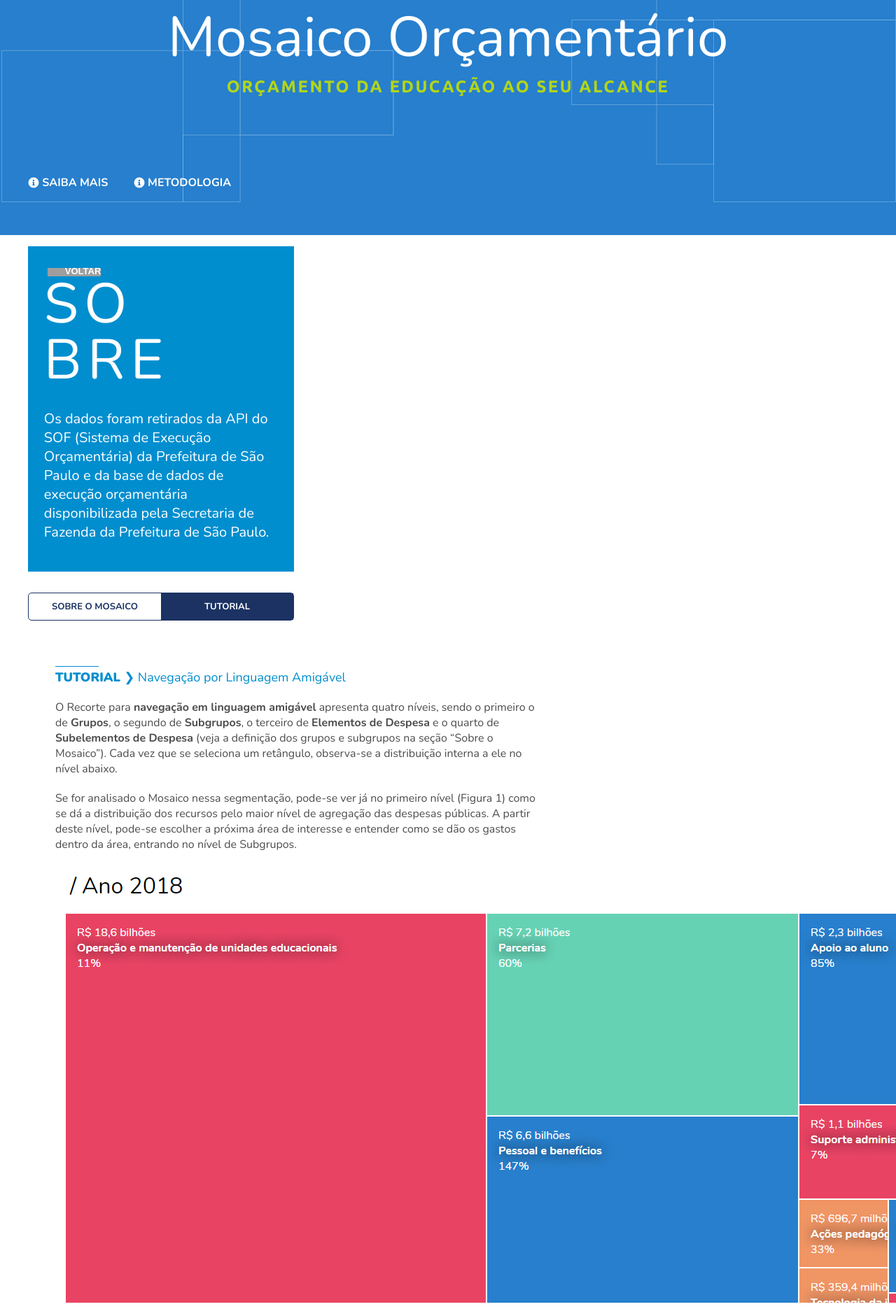
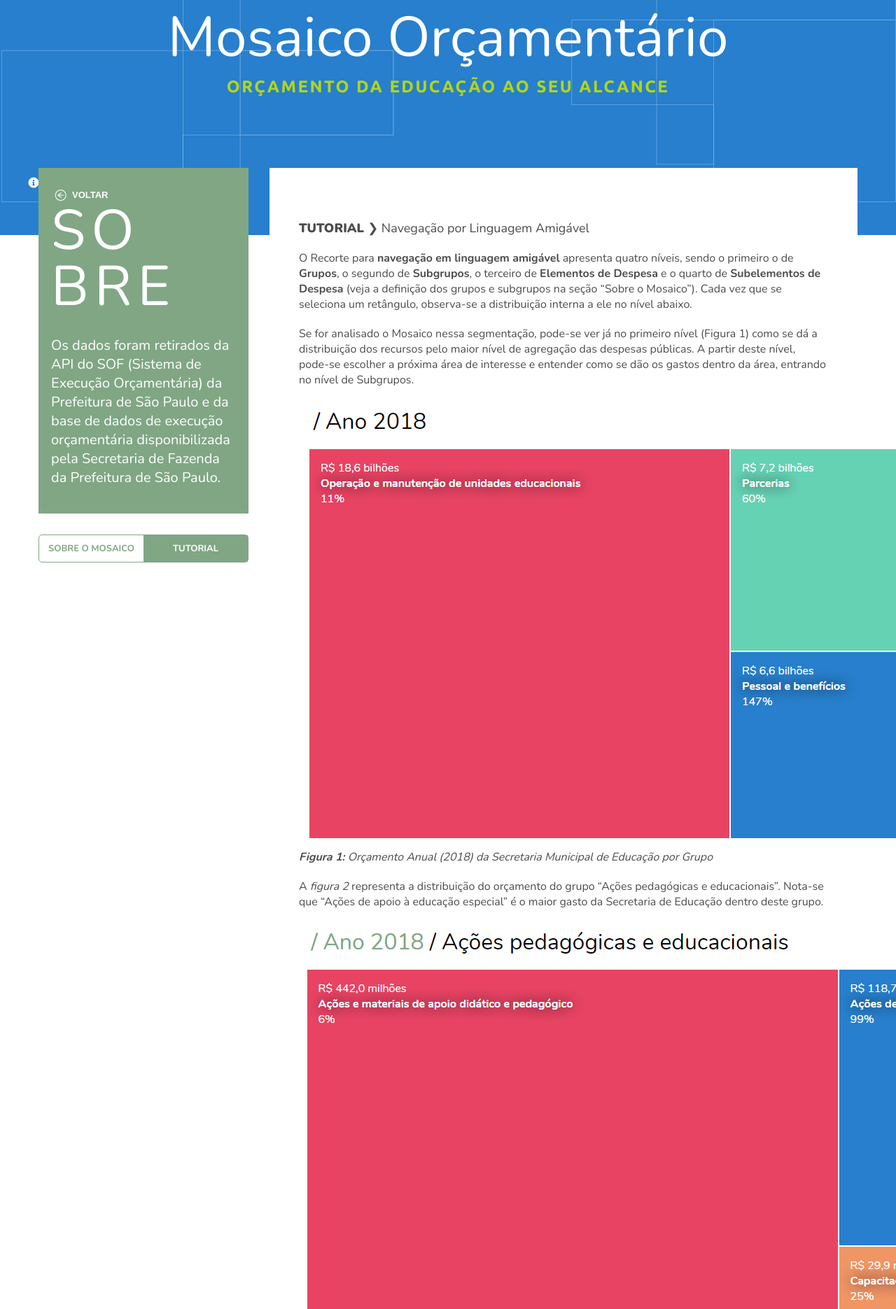
Before and after one commit to prefeiturasp/SME-Livro-Aberto, a Django app: page /mosaico/sobre in a window 1280 px wide; the page is wider, and only the part inside the window is pictured. Shown: the part 114-1985 px from the top of that part at 70% size. Run offline with Django 3.2, Linux system fonts and the light colour scheme; parts of the project's set-up code (start-up, migrations or seed data) failed here and were passed over; grey boxes are pictures that could not be loaded.

Commit message:
Atualizado o CSS com a quebra de seção nova

```diff
--- a/mosaico/static/css/mosaico.css
+++ b/mosaico/static/css/mosaico.css
@@ -6,9 +6,15 @@ header{
 }
 
 /* About Section */
+.wrapper.container {
+  display: flex;
+  margin-top: -7em;
+  justify-content: space-around;
+  flex-wrap: wrap;
+}
 
 .sidebar {
-  max-width: 380px;
+  width: 300px;
   align-self: flex-start;
 }
 
@@ -18,7 +24,7 @@ header{
 }
 
 .sidebar .voltar {
-  background-image: url(../images/voltar.png);
+  background-image: url(../img/voltar.png);
   background-repeat: no-repeat;
   display: block;
   background-position: top 3px left;
@@ -31,6 +37,8 @@ header{
   background-color: transparent;
   border: none;
   outline: none;
+  line-height: 22px;
+  cursor: pointer;
 }
 
 .sidebar h1 {
@@ -48,13 +56,13 @@ header{
 }
 
 .card.sobre {
-  background: #008ecf;
+  background: #80A684;
 }
 
 .sidebar ul {
   display: flex;
   justify-content: space-between;
-  border: 1px solid #1b3263;
+  border: 1px solid #80A684;
   border-radius: 5px;
   margin: 30px 0;
   padding: 0;
@@ -67,11 +75,11 @@ header{
 }
 
 .sidebar ul li.active {
-  background: #1b3263;
+  background: #80A684;
 }
 
 .sidebar ul li a {
-  color: #1b3263;
+  color: #80A684;
   font-weight: 600;
   font-size: 13px;
   text-transform: uppercase;
@@ -86,8 +94,8 @@ header{
 }
 
 .main {
-  max-width: 780px;
   background: #fff;
+  padding-top: 2em;
 }
 
 .main h2 {
@@ -111,29 +119,32 @@ header{
   text-transform: none;
 }
 
-.azul h2,
-.azul i,
-.azul h3,
-.azul span,
-.azul .list,
-.azul .color,
-.azul blockquote {
-  color: #008ecf;
+.verde h2,
+.verde i,
+.verde h3,
+.verde span,
+.verde .list,
+.verde .color,
+.verde blockquote {
+  color: #80A684;
 }
 
-.azul h2:before {
-  background: #008ecf;
+.verde h2:before {
+  background: #80A684;
 }
 
 .main p {
   margin: 0 0 20px;
 }
 
+.main ul {
+  margin-left: 5%;
+  padding-inline-start: 2em;
+}
+
 .main ul li {
-  margin: 0;
   max-width: 385px;
-  padding: 3% 6%;
-  color: #008ecf;
+  padding: .5em 1em;
 }
 
 .main ul li ul {
@@ -172,7 +183,14 @@ header{
   color: #4c4c4c;
 }
 
-@media (max-width: 800px) {
+@media (min-width: 768px) {
+  .wrapper.container {
+    flex-wrap: nowrap;
+  }
+  .main {
+    max-width: 70%;
+  }
+
   .main ul {
       flex-wrap: wrap;
   }
```
Also changed, not shown: other parts of mosaico/static/css/mosaico.css (+24 -50 lines).
